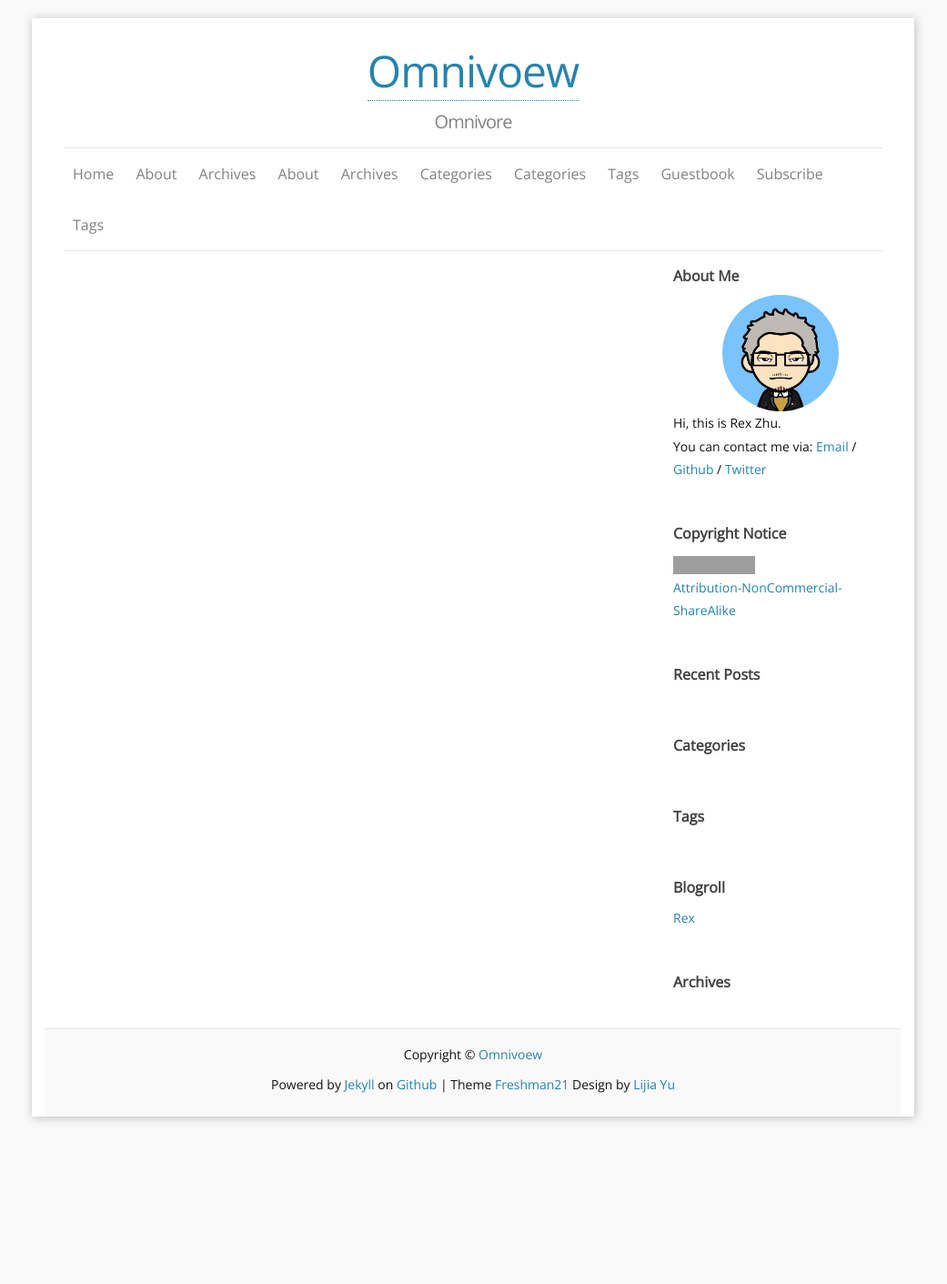
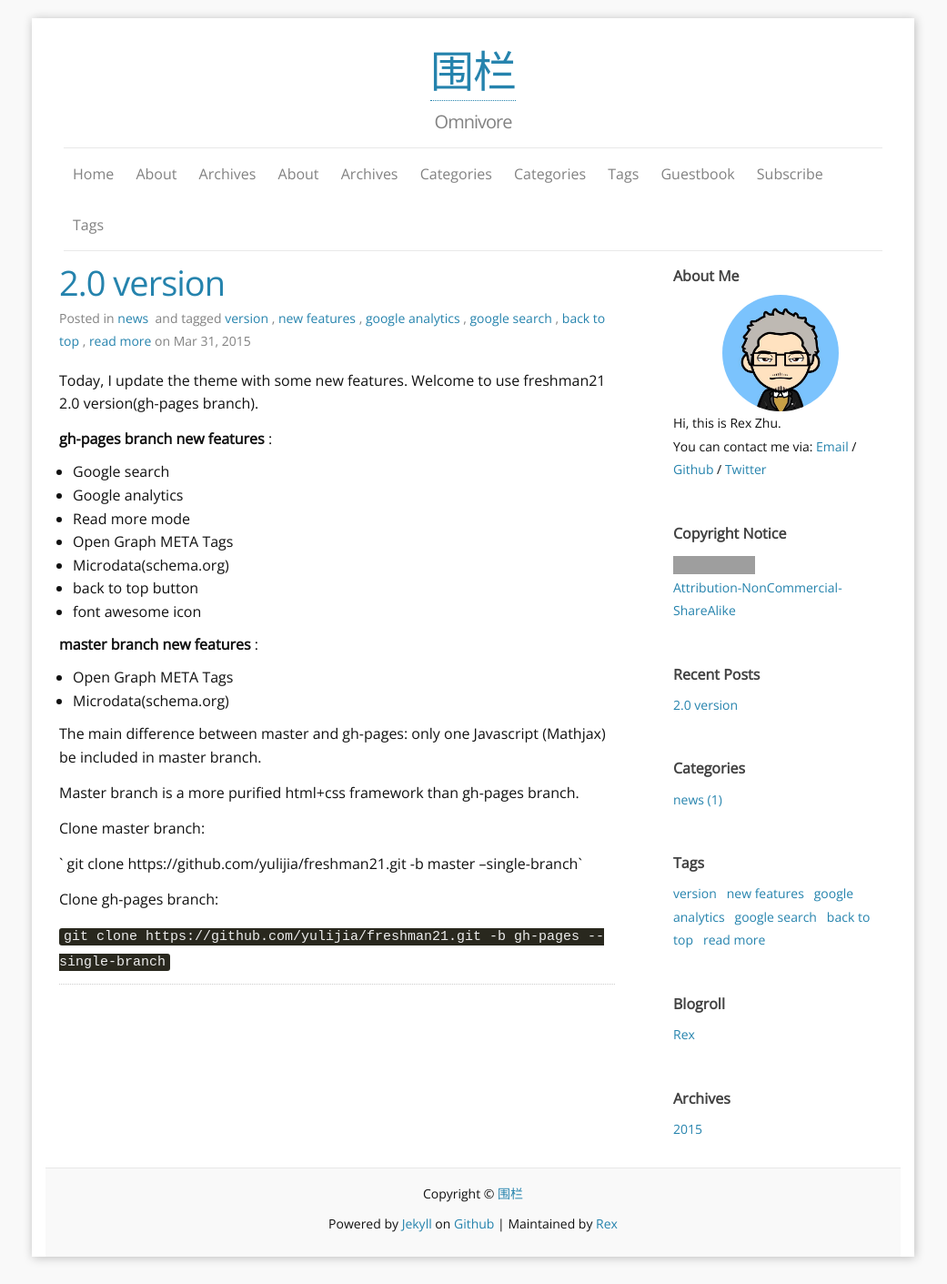
Before and after one commit to rexzhu/Zephyr, a Jekyll site: the page built from index.html, in a window 1280 px wide. Shown: the whole page at 91% size, without its empty margins (120-1161 px from the left). Built offline with Jekyll 4.4.1, drawn with Linux system fonts in a browser that asks for light colours; the list of posts is cut into pages by our own code; before the commit the page ends 1257 px from its top, so only the background shows below that; grey boxes are pictures that could not be loaded.

Commit message:
freshman21

```diff
--- a/_config.yml
+++ b/_config.yml
@@ -1,5 +1,5 @@
 ### Site info:
-title: Omnivoew
+title: 围栏
 tagline: Omnivore
 author: Rex Zhu
 email: rex.zhu@gmail.com
--- a/_includes/footer.html
+++ b/_includes/footer.html
@@ -8,6 +8,6 @@
   {% else %}
   GitHub
   {% endif %}
-  | Theme <a href="https://github.com/yulijia/freshman21/">Freshman21</a> Design by <a href="http://yulijia.net">Lijia Yu</a>
+  | Maintained by <a href="http://leizhu.info">Rex</a>
 
 </footer>
--- a/_includes/header.html
+++ b/_includes/header.html
@@ -6,6 +6,7 @@
     <h3 class="site-meta">{{ site.tagline }}</h3>
 
     <nav class="site-nav">
+      <!--
       <a href="#" class="menu-icon">
         <svg viewBox="0 0 18 15">
           <path fill="#424242" d="M18,1.484c0,0.82-0.665,1.484-1.484,1.484H1.484C0.665,2.969,0,2.304,0,1.484l0,0C0,0.665,0.665,0,1.484,0 h15.031C17.335,0,18,0.665,18,1.484L18,1.484z"/>
@@ -13,6 +14,7 @@
           <path fill="#424242" d="M18,13.516C18,14.335,17.335,15,16.516,15H1.484C0.665,15,0,14.335,0,13.516l0,0 c0-0.82,0.665-1.484,1.484-1.484h15.031C17.335,12.031,18,12.696,18,13.516L18,13.516z"/>
         </svg>
       </a>
+      -->
       <div class="trigger">
         {% for page in site.pages %}
         {% if page.title %}
--- /dev/null
+++ b/_posts/2015-03-31-2.0version.md
@@ -0,0 +1,43 @@
+---
+published: true
+title: 2.0 version
+layout: post
+author: Yu
+category: news
+tags:
+- version
+- new features
+- google analytics
+- google search
+- back to top
+- read more
+---
+
+Today, I update the theme with some new features. Welcome to use freshman21 2.0 version(gh-pages branch).
+
+**gh-pages branch new features** :
+
+  - Google  search
+  - Google analytics
+  - Read more mode
+  - Open Graph META Tags
+  - Microdata(schema.org)
+  - back to top button
+  - font awesome icon
+
+**master branch new features** :
+
+  - Open Graph META Tags
+  - Microdata(schema.org)
+
+The main difference between master and gh-pages: only one Javascript (Mathjax) be included in master branch.
+
+Master branch is a more purified html+css framework than gh-pages branch.
+
+Clone master branch:
+
+` git clone https://github.com/yulijia/freshman21.git -b master --single-branch`
+
+Clone gh-pages branch:
+
+`git clone https://github.com/yulijia/freshman21.git -b gh-pages --single-branch`
--- a/_sass/_base.scss
+++ b/_sass/_base.scss
@@ -1,3 +1,4 @@
+/**
 /**
  * Reset some basic elements
  */
```
